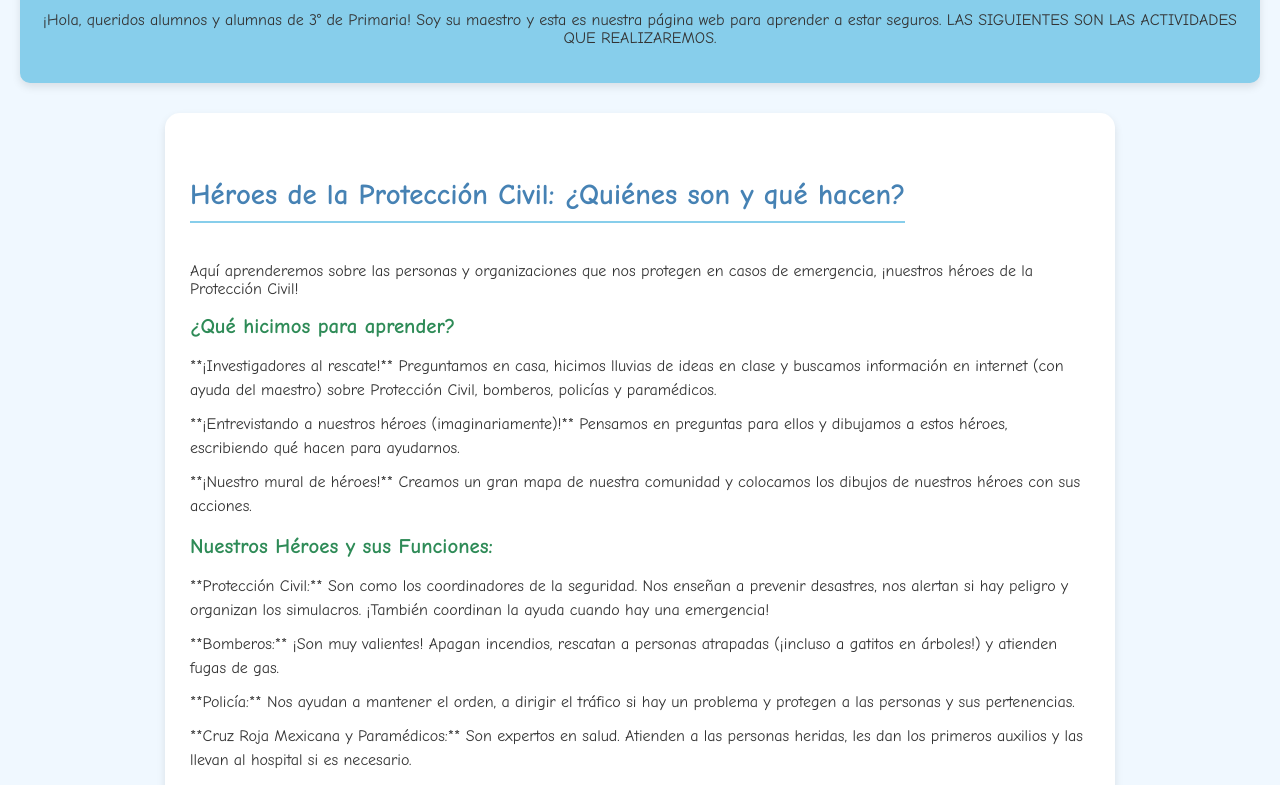
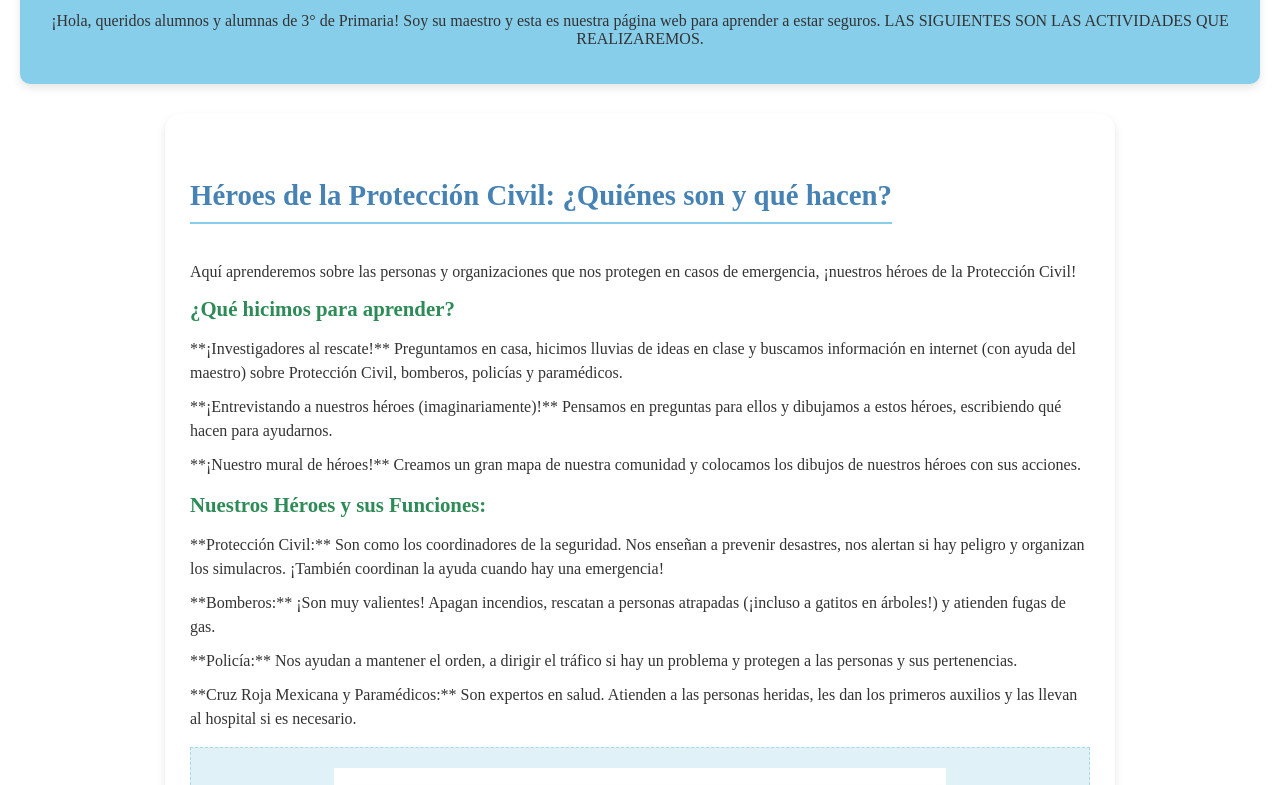
Before and after one commit to morfeo866/Nos-cuidamos, a plain HTML site: page index.html in a window 1280 px wide. Shown: the part 129-914 px from the top of the page. Drawn offline with Linux system fonts and the light colour scheme.

Commit message:
index.html

```diff
--- a/index.html
+++ b/index.html
@@ -6,7 +6,7 @@
     <title>¡Nos Cuidamos Juntos! - 3° Primaria</title>
     <style>
         body {
-            font-family: 'Comic Sans MS', cursive, sans-serif; /* Un estilo amigable para niños */
+            font-family: 'Comic Sans MS' /* Un estilo amigable para niños */
             background-color: #f0f8ff; /* Azul claro para el fondo */
             color: #333;
             margin: 0;
```
